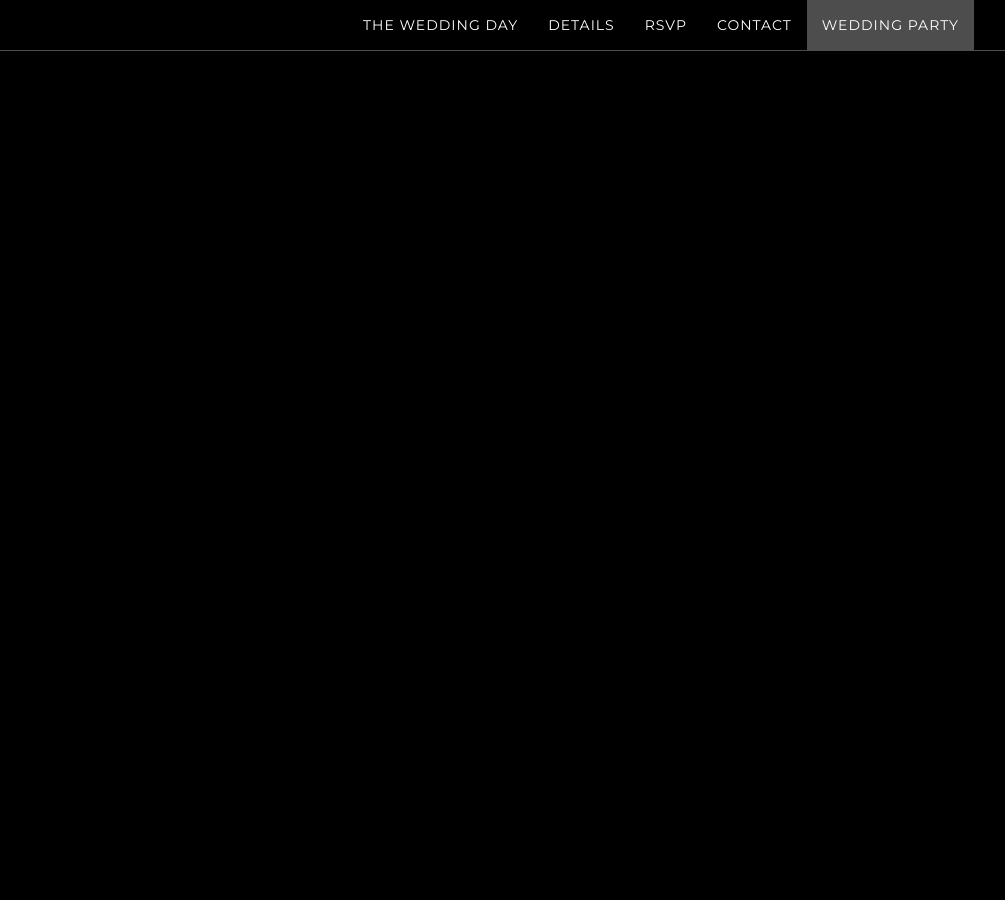
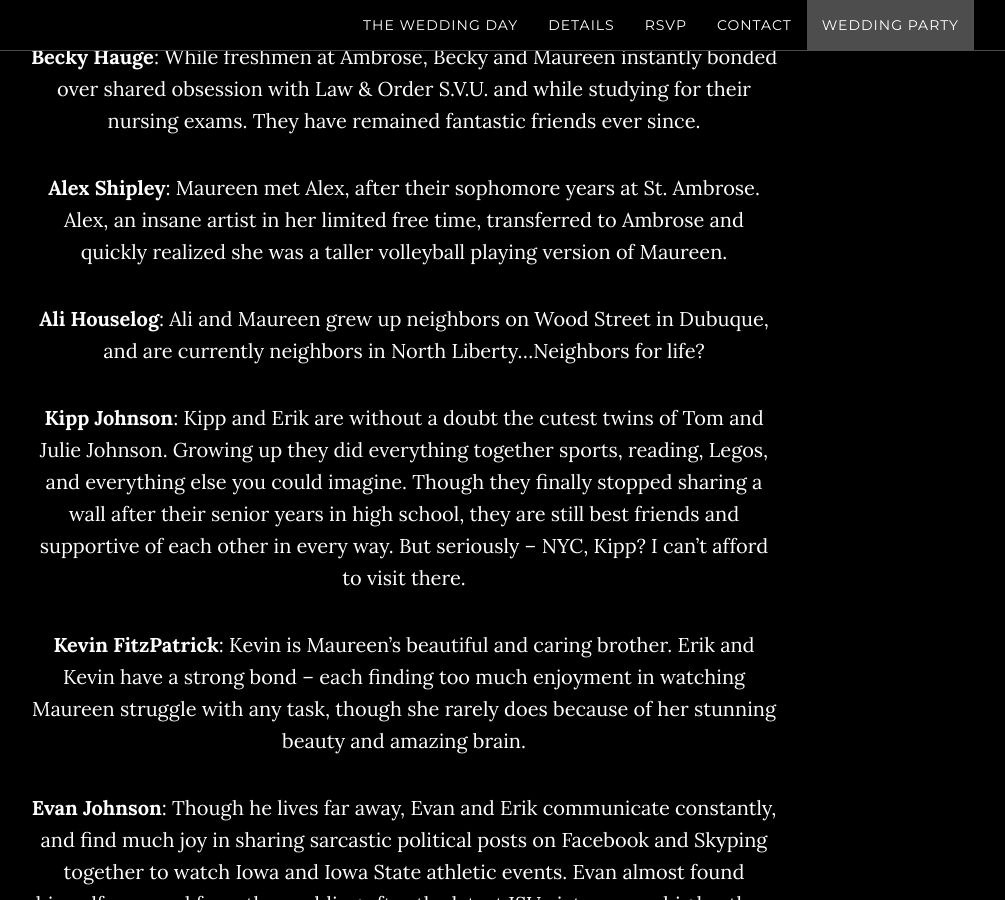
Before and after one commit to erikandmaureen/erikandmaureen.github.io, a Jekyll site: the page built from index.html, in a window 1280 px wide and 900 px high, scrolled down 5193 px. Shown: the whole window, without its empty margins (236-1241 px from the left). Built offline with Jekyll 4.4.1, drawn with Linux system fonts in a browser that asks for light colours; some of the changed text lies outside the part shown.

Commit message:
Added wedding party bios & embedded google form.

```diff
--- a/_includes/rsvp.html
+++ b/_includes/rsvp.html
@@ -4,8 +4,9 @@
             <div class="col-lg-8 col-lg-offset-2">
                 <h2> répondez s'il vous plaît </h2>
 
-                <p>  To RSVP, please complete <a href="https://www.google.com">this google survey</a> or respond by mailing the card sent with the invitation. Thank you in advance for the quick response.  </p>
+                <p>  To RSVP, please complete <a href="http://goo.gl/forms/GqiYEUzjjw">this google survey</a> or respond by mailing the card sent with the invitation. Thank you in advance for the quick response.  </p>
 
+  <iframe src="https://docs.google.com/forms/d/1wFfr2yzM70P_-F_EgxtWpjMiVIWYlBMdCbHBfYkQQ44/viewform?embedded=true" width="760" height="500" frameborder="0" marginheight="0" marginwidth="0">Loading...</iframe>
 
             </div>
         </div>
--- a/_includes/weddingparty.html
+++ b/_includes/weddingparty.html
@@ -65,6 +65,36 @@
 
 		</div>
 
+<br> </br>
+<br> </br>
+<p><b>Jessica Bousselot</b>: Jess and Maureen became great friends while at St. Ambrose University, where they bonded over their obnoxious humor and enjoyment of annoying the groom. </p>
+
+<p><b>Maurita FitzPatrick</b>: Maurita is the newly minted, lovely sister-in-law to Maureen. Maureen enjoyed partaking in Maurita and Kevin’s June 2015 wedding. The two even share a nickname! </p>
+
+<p><b>Allison Boyes</b>: Allison and Maureen met in high school where they were attracted to each other because of the vast differences in athletic abilities. Maureen was the high school’s athlete of the year; Allison tried really hard sometimes. Allison eventually played multiple sports while in college, Maureen did not…</p>
+
+<p><b>Becky Hauge</b>: While freshmen at Ambrose, Becky and Maureen instantly bonded over shared obsession with Law & Order S.V.U. and while studying for their nursing exams. They have remained fantastic friends ever since.</p>
+
+<p><b>Alex Shipley</b>: Maureen met Alex, after their sophomore years at St. Ambrose. Alex, an insane artist in her limited free time, transferred to Ambrose and quickly realized she was a taller volleyball playing version of Maureen. </p>
+
+<p><b>Ali Houselog</b>: Ali and Maureen grew up neighbors on Wood Street in Dubuque, and are currently neighbors in North Liberty…Neighbors for life? </p>
+
+<p><b>Kipp Johnson</b>: Kipp and Erik are without a doubt the cutest twins of Tom and Julie Johnson. Growing up they did everything together sports, reading, Legos, and everything else you could imagine. Though they finally stopped sharing a wall after their senior years in high school, they are still best friends and supportive of each other in every way. But seriously – NYC, Kipp? I can’t afford to visit there.</p>
+
+<p><b>Kevin FitzPatrick</b>: Kevin is Maureen’s beautiful and caring brother. Erik and Kevin have a strong bond – each finding too much enjoyment in watching Maureen struggle with any task, though she rarely does because of her stunning beauty and amazing brain. </p>
+
+<p><b>Evan Johnson</b>: Though he lives far away, Evan and Erik communicate constantly, and find much joy in sharing sarcastic political posts on Facebook and Skyping together to watch Iowa and Iowa State athletic events. Evan almost found himself removed from the wedding after the latest ISU victory over big brother. </p>
+
+<p><b>Kyle Johnson</b>: Kyle and Erik great brothers – like his parents and everyone, Erik knows very little about Kyle since he is the middle child. He assumes they are friends since they always help each other move to new apartments or houses. </p>
+
+<p><b>Ryan Donnelly</b>: Ryan and Erik met their freshmen year at St. Ambrose, while living together as suitemates. They lived together the next three years and are literally the greatest friends you’ll ever meet. Maureen remains insanely jealous of their relationship. #PalsForLife </p>
+
+<p><b>Drew Gibson</b>: Drew and Erik grew up doing everything together with Kipp and their friend Brian. Drew and Kipp were constantly mistaken as twins, which annoyed Erik considerably as a child, somehow the relationship persevered.</p>
+
+<p><b>Jason Richter</b>: Jason and Erik met at St. Ambrose when Erik discarded a soft apple by throwing it and hitting Jason. Though he apologized endlessly Jason never really forgave Erik. Thus Erik asked him to join the wedding party as an attempt at burying apple…err hatchet.</p>
+
+<p><b>Andy Augustin</b>: Andy and Erik met in elementary school and share common pastimes like enjoying the summer months too much and boating. Erik is also jealous Stine grew, like, 12 inches in high school and he grew just one.</p>
+
 </div>
 </div>
     </section>
```
Also changed, not shown: other parts of _includes/weddingparty.html (+1 -1 lines).
